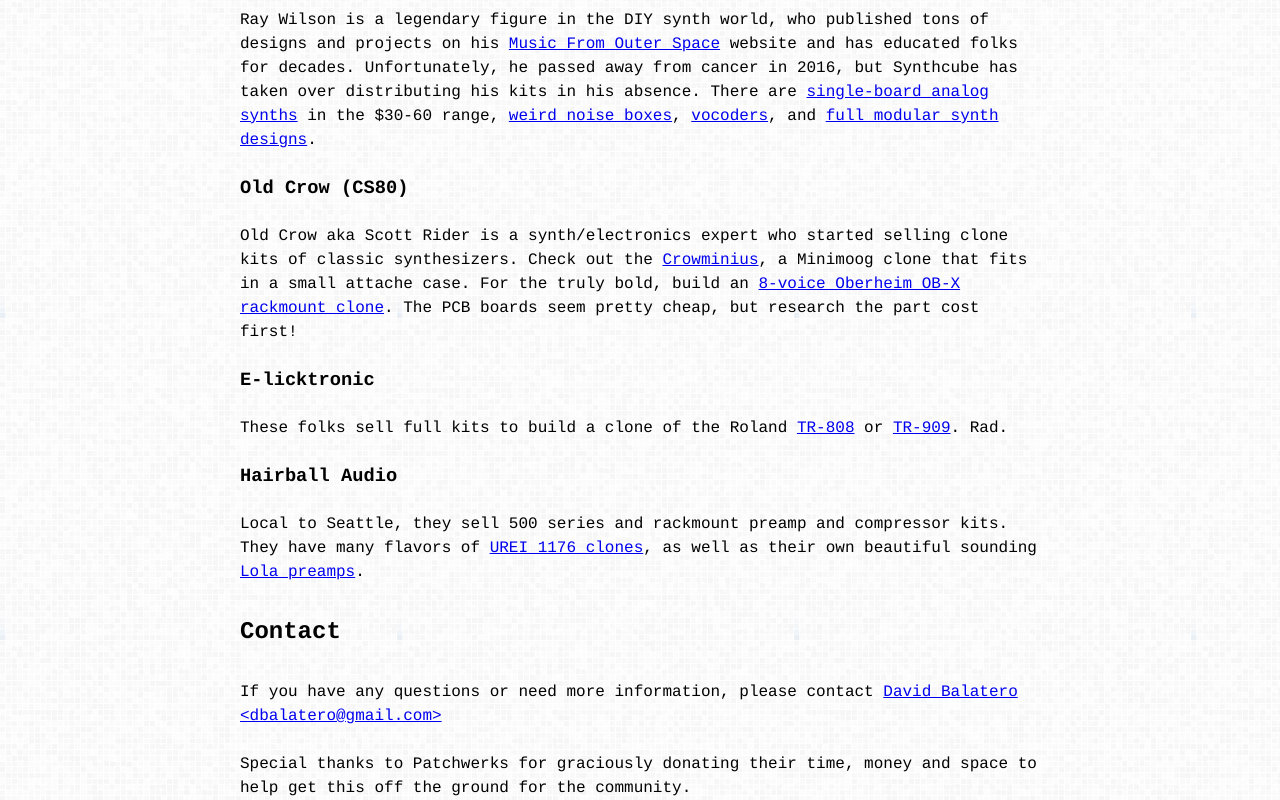
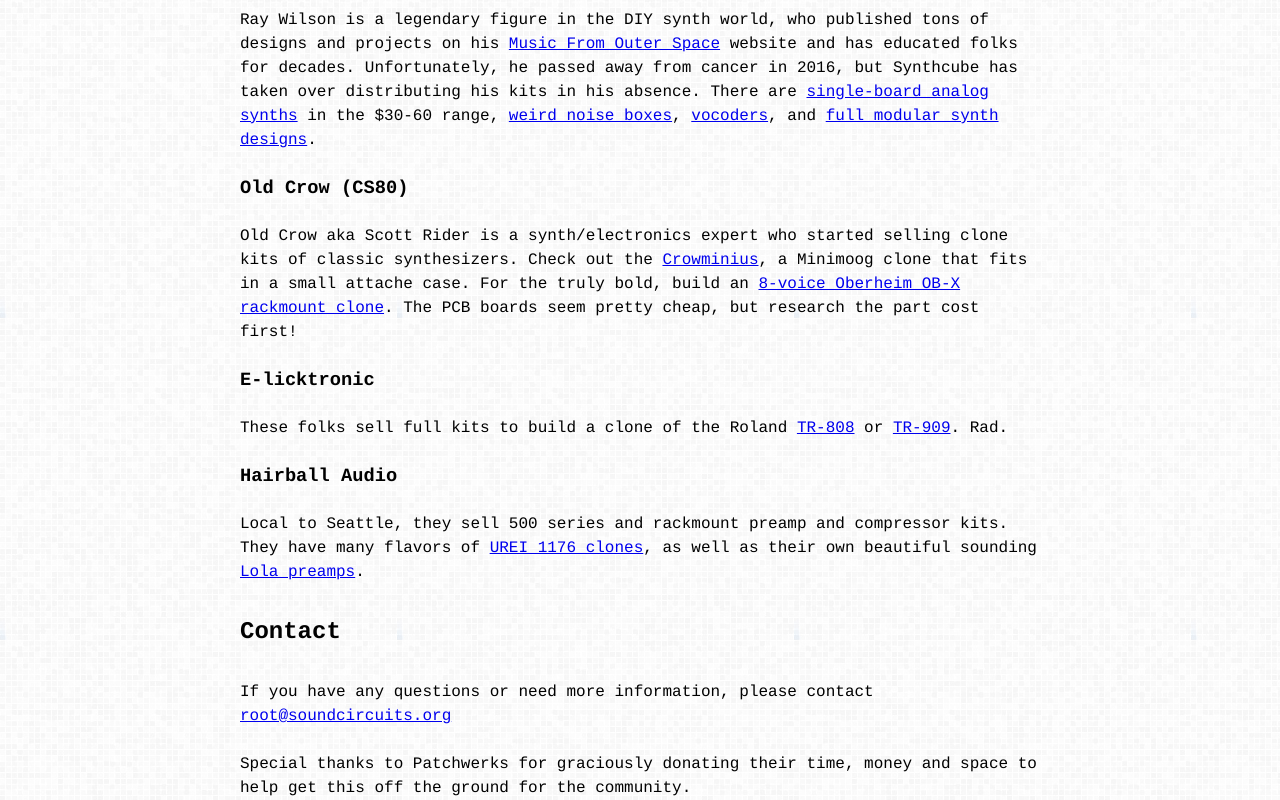
Before and after one commit to dbalatero/soundcircuits.github.io, a website: page app/assets/index.html in a window 1280 px wide. Shown: the part 1936-2736 px from the top of the page. Drawn offline with Linux system fonts and the light colour scheme.

Commit message:
Update emails

```diff
--- a/app/assets/index.html
+++ b/app/assets/index.html
@@ -78,7 +78,7 @@
       <p>
         As well, there is a SMD hot air rework station that can be brought on
         request–email <a
-        href="mailto:dbalatero@gmail.com">dbalatero@gmail.com</a>.
+        href="mailto:root@soundcircuits.org">root@soundcircuits.org</a>.
       </p>
 
       <h2>I need a project!</h2>
@@ -178,8 +178,8 @@
 
       <p>
         If you have any questions or need more information, please contact <a
-          href="mailto:dbalatero@gmail.com?subject=Sound+Circuits">David
-          Balatero &lt;dbalatero@gmail.com&gt;</a>
+          href="mailto:root@soundcircuits.org?subject=Sound+Circuits">
+          root@soundcircuits.org</a>
       </p>
 
       <div class="c-thanks">
```
Also changed, not shown: public/index.html (+5 -3 lines).
